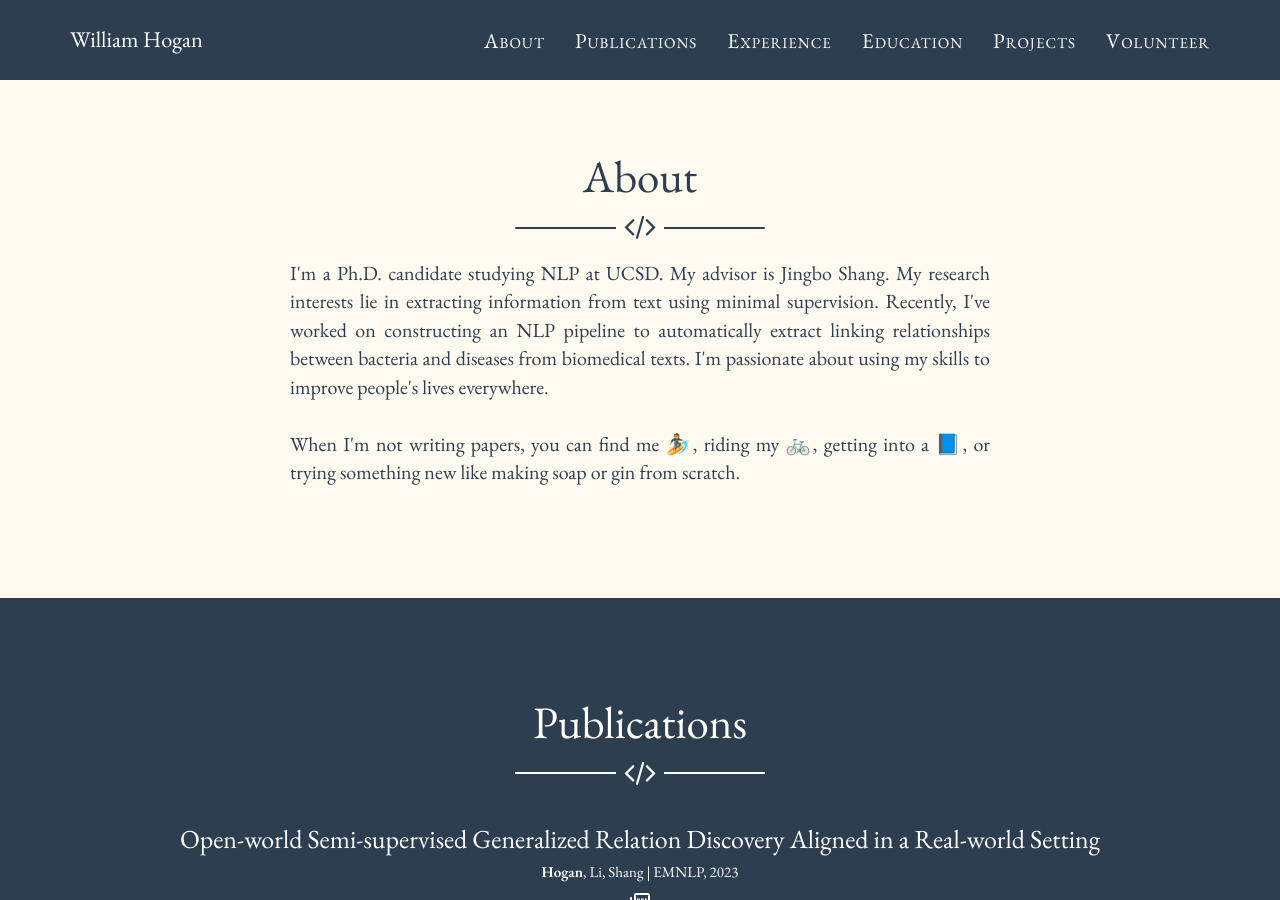
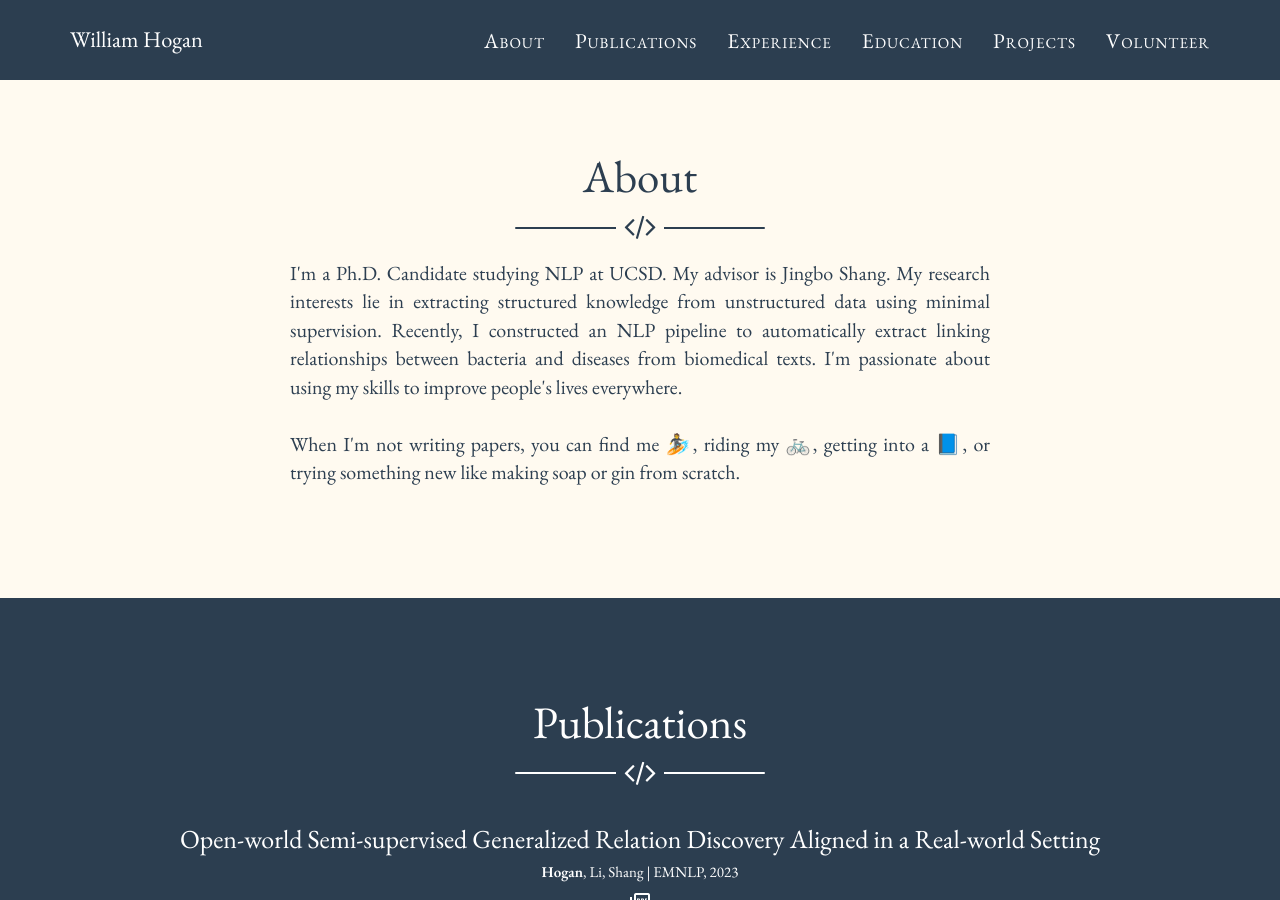
Before and after one commit to wphogan/wphogan.github.io, a Jekyll site: the page built from _posts/2023-05-22-project.markdown, in a window 1280 px wide and 900 px high, scrolled down 643 px. Built offline with Jekyll 4.4.1, drawn with Linux system fonts in a browser that asks for light colours; some web fonts are replaced.

Commit message:
update bio

```diff
--- a/_includes/about.html
+++ b/_includes/about.html
@@ -9,9 +9,9 @@
         </div>
         <div class="row">
             <div class="col max-width-700 margin-auto justify">
-                <p>I'm a Ph.D. candidate studying NLP at UCSD. My advisor is <a href="https://shangjingbo1226.github.io/">Jingbo Shang</a>.
-                    My research interests lie in extracting information from text using minimal supervision. Recently,
-                    I've worked on constructing an NLP pipeline to automatically extract linking relationships between
+                <p>I'm a Ph.D. Candidate studying NLP at UCSD. My advisor is <a href="https://shangjingbo1226.github.io/">Jingbo Shang</a>.
+                    My research interests lie in extracting structured knowledge from unstructured data using minimal supervision. Recently,
+                    I constructed an NLP pipeline to automatically extract linking relationships between
                     bacteria and diseases from biomedical texts. I'm passionate about using my skills to improve
                     people's lives everywhere.
                     <br><br>
```
